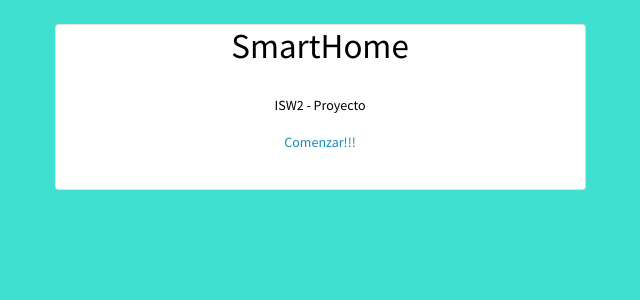
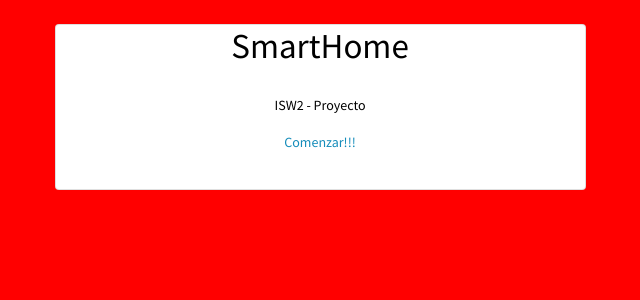
Before and after one commit to alonzo0910/PROYECTO_FINAL_SW2, a Node server app: page / in a window 1280 px wide. Shown: the top 300 px of the page, without its empty margins (320-960 px from the left). Run offline with Node 20, Linux system fonts and the light colour scheme; some libraries are stand-ins or nearby versions.

Commit message:
cambiossssssssss

```diff
--- a/src/public/main.css
+++ b/src/public/main.css
@@ -1,5 +1,5 @@
 body{
-    background: turquoise;
+    background: red;
 }
 h1,p{
     color: black;
```
Also changed, not shown: README.md.
